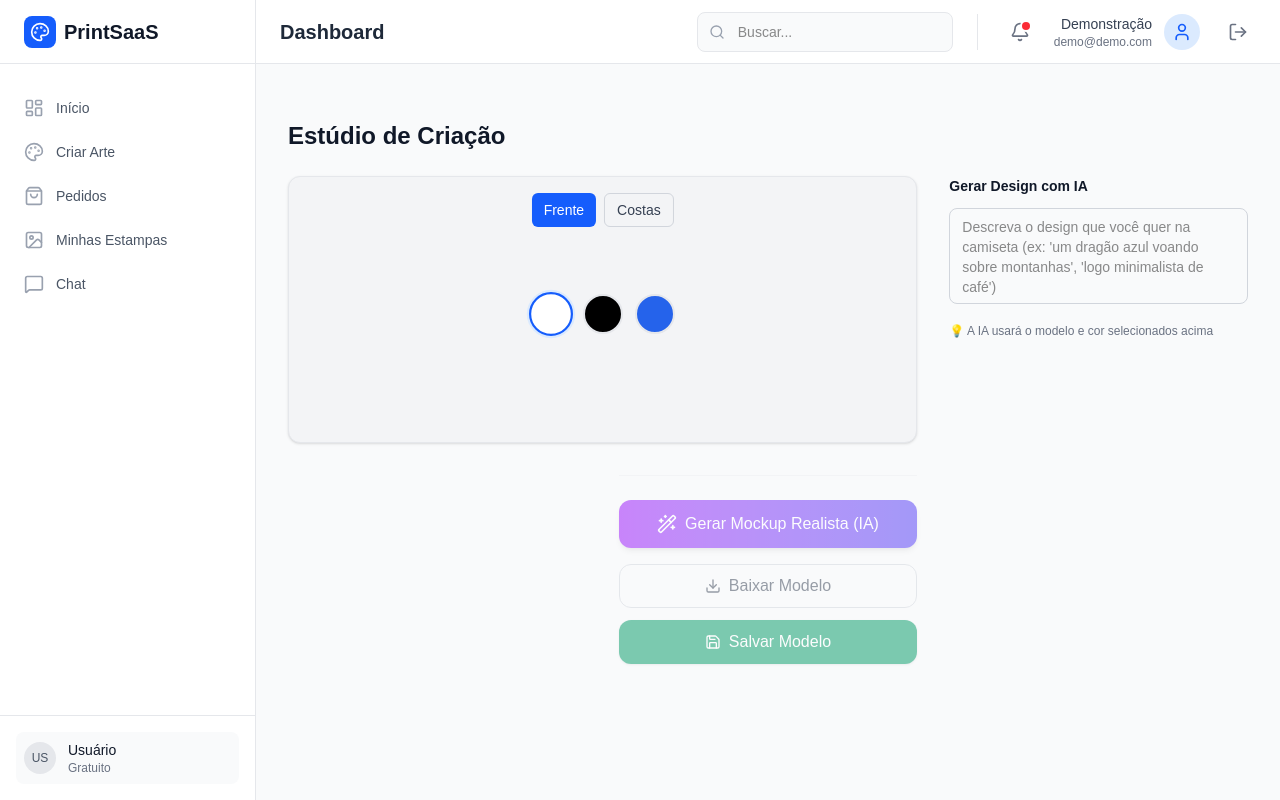
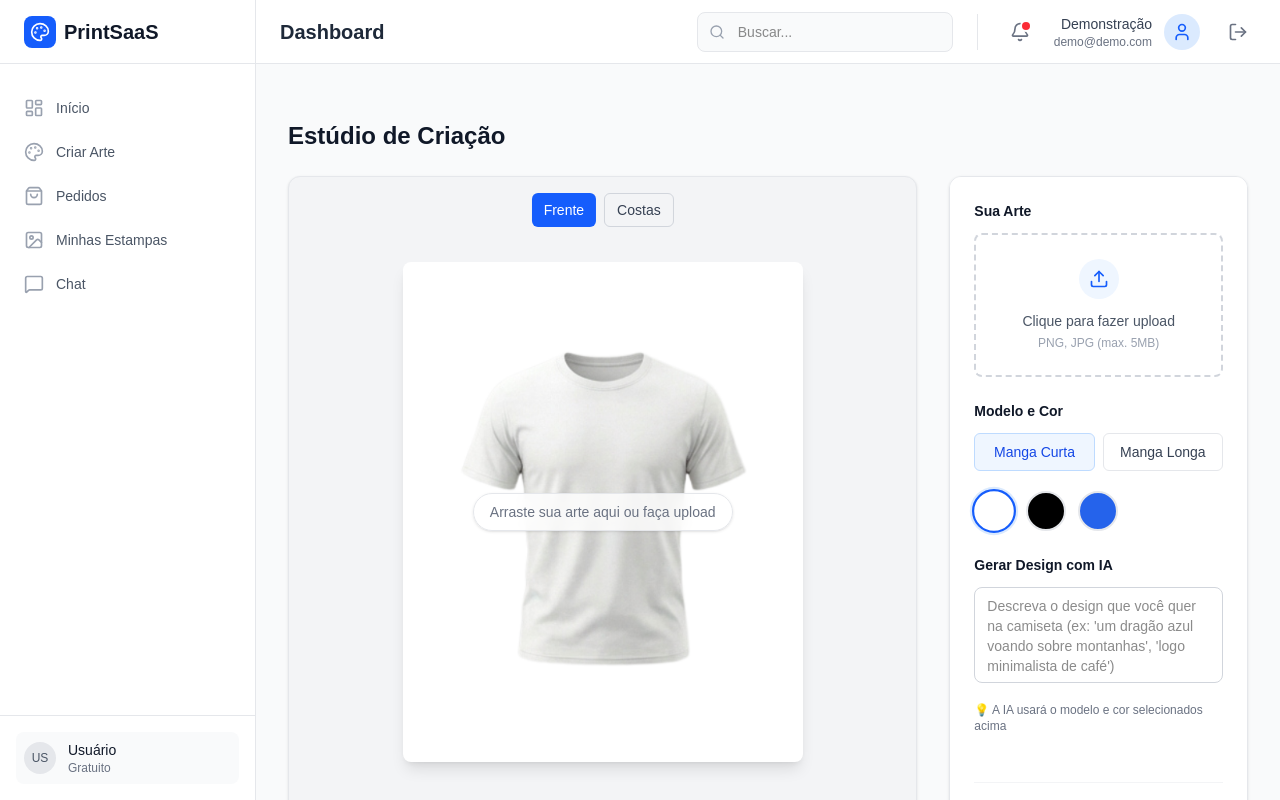
Before and after one commit to MU1T4TR3T4/FolkStudio, a Next.js app: page /dashboard/studio in a window 1280 px wide. Built offline with nearby package versions, Linux system fonts and the light colour scheme.

Commit message:
Fix: Restaura Studio de Criação para versão funcional

```diff
--- a/src/app/dashboard/studio/page.tsx
+++ b/src/app/dashboard/studio/page.tsx
@@ -402,6 +402,99 @@ export default function EditorPage() {
                             Costas
                         </Button>
                     </div>
+
+                    {/* Container Visual da Camiseta - Tamanho fixo para referência de coordenadas */}
+                    <div className="relative w-[400px] h-[500px] bg-white shadow-lg rounded-lg overflow-hidden">
+                        {/* Mockup de Fundo */}
+                        <img
+                            src={MOCKUPS[model][color][side]}
+                            alt="Mockup Camiseta"
+                            className="absolute inset-0 w-full h-full object-contain pointer-events-none z-10"
+                        />
+
+                        {/* Área de Edição (Overlay) */}
+                        <div className="absolute inset-0 z-20 overflow-hidden">
+                            {image && (
+                                <EditableImage
+                                    src={image}
+                                    design={design}
+                                    onUpdate={setDesign}
+                                    onDelete={removeImage}
+                                />
+                            )}
+                        </div>
+
+                        {!image && (
+                            <div className="absolute inset-0 z-30 flex items-center justify-center pointer-events-none">
+                                <div className="bg-white/80 backdrop-blur px-4 py-2 rounded-full shadow-sm border border-gray-200 text-sm text-gray-500">
+                                    Arraste sua arte aqui ou faça upload
+                                </div>
+                            </div>
+                        )}
+                    </div>
+                </div>
+
+                {/* Coluna Direita: Ferramentas */}
+                <div className="bg-white rounded-xl border border-gray-200 shadow-sm p-6 flex flex-col gap-6 overflow-y-auto">
+
+                    {/* Upload */}
+                    <div className="space-y-3">
+                        <h3 className="text-sm font-semibold text-gray-900">Sua Arte</h3>
+                        <input
+                            type="file"
+                            ref={fileInputRef}
+                            onChange={handleImageUpload}
+                            accept="image/*"
+                            className="hidden"
+                        />
+                        <div
+                            onClick={triggerUpload}
+                            className="border-2 border-dashed border-gray-300 rounded-lg p-6 flex flex-col items-center justify-center text-center hover:bg-gray-50 transition-colors cursor-pointer hover:border-blue-400"
+                        >
+                            <div className="h-10 w-10 bg-blue-50 rounded-full flex items-center justify-center mb-3">
+                                <Upload className="h-5 w-5 text-blue-600" />
+                            </div>
+                            <p className="text-sm text-gray-600 font-medium">Clique para fazer upload</p>
+                            <p className="text-xs text-gray-400 mt-1">PNG, JPG (max. 5MB)</p>
+                        </div>
+
+                        {/* Galeria de Uploads */}
+                        {uploadedImages.length > 0 && (
+                            <div className="mt-3">
+                                <h4 className="text-xs font-semibold text-gray-700 mb-2">Imagens Enviadas</h4>
+                                <div className="grid grid-cols-3 gap-2">
+                                    {uploadedImages.map((img, index) => (
+                                        <div
+                                            key={index}
+                                            onClick={() => setImage(img)}
+                                            className={`aspect-square border-2 rounded-lg overflow-hidden cursor-pointer transition-all ${image === img ? 'border-blue-500 ring-2 ring-blue-200' : 'border-gray-200 hover:border-blue-400'
+                                                }`}
+                                        >
+                                            <img src={img} alt={`Upload ${index + 1}`} className="w-full h-full object-cover" />
+                                        </div>
+                                    ))}
+                                </div>
+                            </div>
+                        )}
+                    </div>
+
+                    {/* Configurações da Camiseta */}
+                    <div className="space-y-3">
+                        <h3 className="text-sm font-semibold text-gray-900">Modelo e Cor</h3>
+                        <div className="grid grid-cols-2 gap-2">
+                            <button
+                                onClick={() => setModel("short")}
+                                className={`px-3 py-2 text-sm font-medium rounded-md border transition-colors ${model === "short" ? "bg-blue-50 text-blue-700 border-blue-200" : "bg-white text-gray-700 border-gray-200 hover:bg-gray-50"}`}
+                            >
+                                Manga Curta
+                            </button>
+                            <button
+                                onClick={() => setModel("long")}
+                                className={`px-3 py-2 text-sm font-medium rounded-md border transition-colors ${model === "long" ? "bg-blue-50 text-blue-700 border-blue-200" : "bg-white text-gray-700 border-gray-200 hover:bg-gray-50"}`}
+                            >
+                                Manga Longa
+                            </button>
+                        </div>
                         <div className="flex gap-3 pt-2">
                             {(Object.keys(colorMap) as TShirtColor[]).map((c) => (
                                 <button
@@ -499,6 +592,6 @@ export default function EditorPage() {
 
                 </div>
             </div>
-
+        </div>
     );
 }
```
Lines whose indentation alone changed are shown as unchanged.
